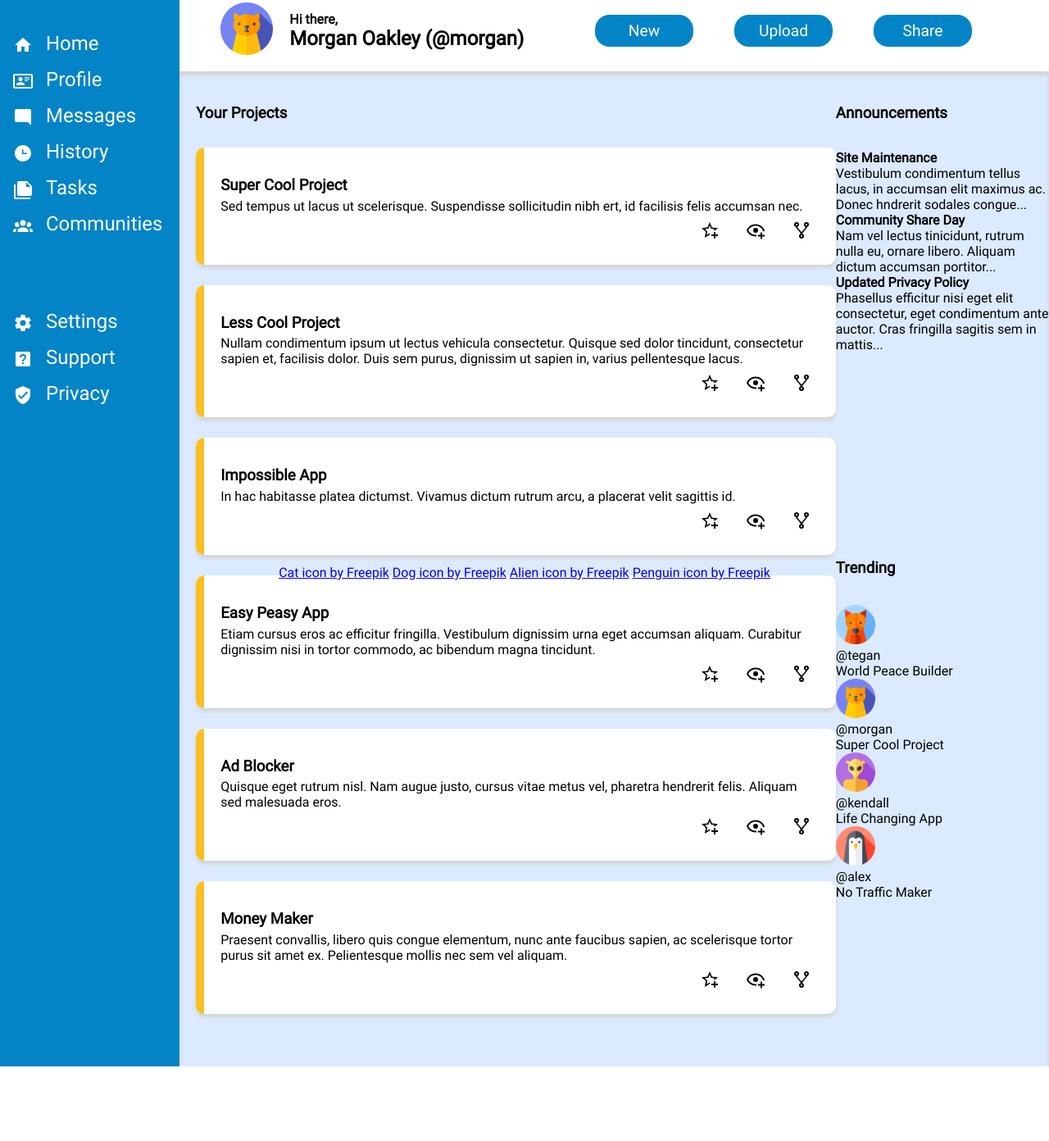
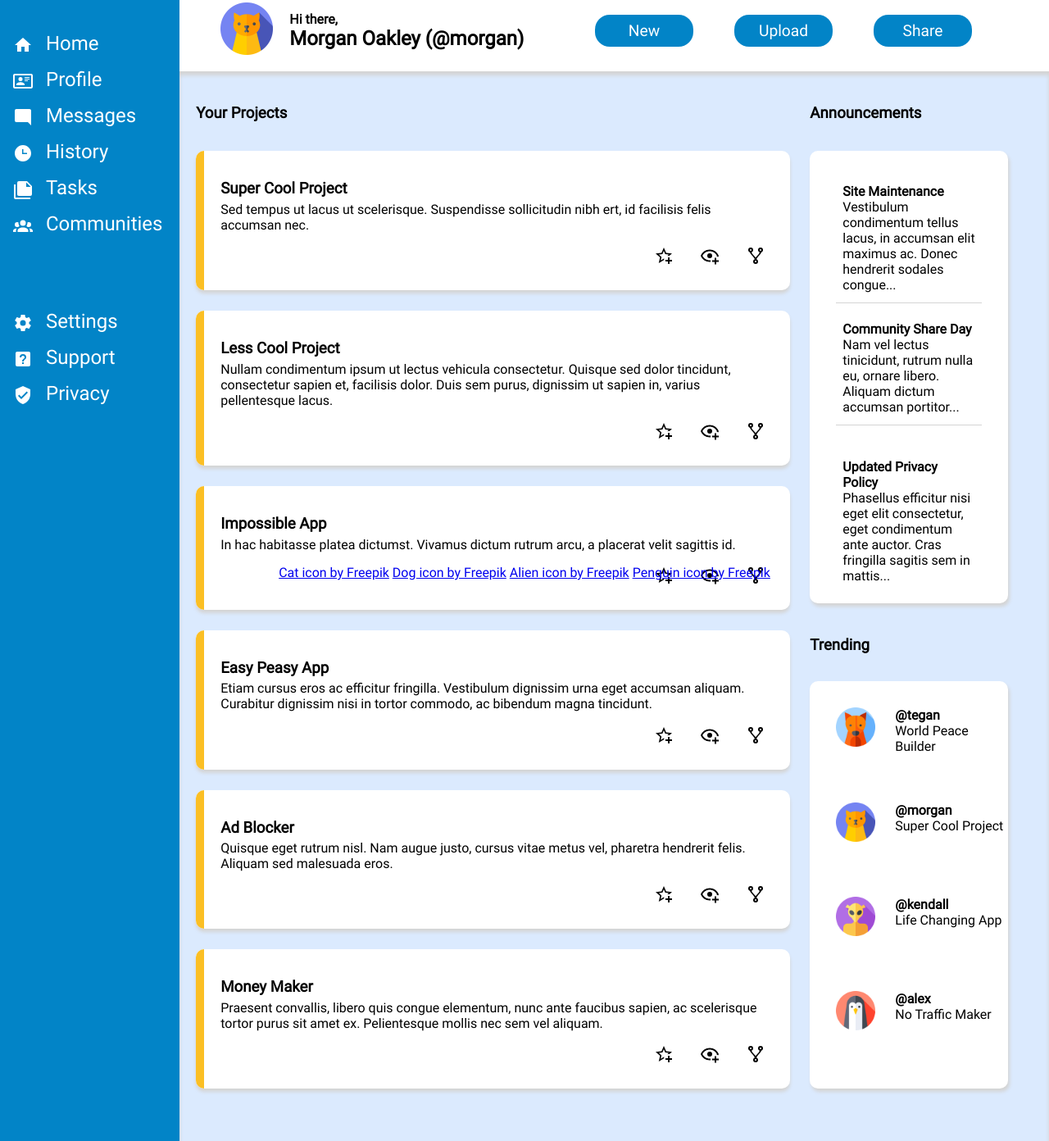
Before and after one commit to gnesayas/admin-dashboard, a plain HTML site: page index.html in a window 1280 px wide. Shown: the part 92-1484 px from the top of the page at 82% size. Before the commit the page ends 1393 px from the top, so only its background shows below. Drawn offline with Linux system fonts and the light colour scheme.

Commit message:
Complete styling the Announcements and Trending sections

```diff
--- a/index.html
+++ b/index.html
@@ -135,12 +135,13 @@
                 </div>
             </div>
             <div class="announcetrending">
+                <h3>Announcements</h3>
+                <div class="announcetrending-container">
                     <div class="announcements">
-                    <h3>Announcements</h3>
-                    <div class="announcement-container">
                         <div class="announce-card">
                             <h4>Site Maintenance</h4>
-                            <p>Vestibulum condimentum tellus lacus, in accumsan elit maximus ac. Donec hndrerit sodales
+                            <p>Vestibulum condimentum tellus lacus, in accumsan elit maximus ac. Donec hendrerit
+                                sodales
                                 congue...</p>
                         </div>
                         <div class="announce-card">
@@ -154,36 +155,36 @@
                                 fringilla sagitis sem in mattis...</p>
                         </div>
                     </div>
-                </div>
                     <div class="trending">
                         <h3>Trending</h3>
                         <div class="trending-container">
                             <div class="trending-card">
                                 <div><img class="profile-icon" src="img/dog_4322992.png"></div>
                                 <div>
-                                <div>@tegan</div>
+                                    <h4>@tegan</h4>
                                     <div>World Peace Builder</div>
                                 </div>
                             </div>
                             <div class="trending-card">
                                 <div><img class="profile-icon" src="img/cat_2716324.png"></div>
                                 <div>
-                                <div>@morgan</div>
+                                    <h4>@morgan</h4>
                                     <div>Super Cool Project</div>
                                 </div>
                             </div>
                             <div class="trending-card">
                                 <div><img class="profile-icon" src="img/alien_6695233.png"></div>
                                 <div>
-                                <div>@kendall</div>
+                                    <h4>@kendall</h4>
                                     <div>Life Changing App</div>
                                 </div>
                             </div>
                             <div class="trending-card">
                                 <div><img class="profile-icon" src="img/penguin_8237649.png"></div>
                                 <div>
-                                <div>@alex</div>
+                                    <h4>@alex</h4>
                                     <div>No Traffic Maker</div>
+                                </div>
                             </div>
                         </div>
                     </div>
--- a/styles.css
+++ b/styles.css
@@ -118,8 +118,10 @@ button {
 .main-content {
     display: grid;
     grid-template-columns: 3fr 1fr;
+    gap: 24px;
     background-color: #dbeafe;
     padding-top: 40px;
+    padding-right: 50px;
     padding-bottom: 64px;
     padding-left: 20px;
     box-shadow: 0px 5px 5px inset #d4d4d4;
@@ -157,12 +159,36 @@ button {
 
 .announcetrending {
     display: grid;
+    grid-template-rows: 1fr 20fr;
+}
+
+.announcetrending-container {
+    display: grid;
     grid-template-rows: 1fr 1fr;
+    gap: 40px;
 }
 
 .announcements {
     display: grid;
-    grid-template-rows: 1fr 9fr;
+    grid-template-rows: repeat(3, 1fr);
+    background-color: white;
+    padding-top: 32px;
+    padding-right: 32px;
+    padding-bottom: 16px;
+    padding-left: 32px;
+    border-radius: 10px;
+    box-shadow: 2px 4px 4px #d4d4d4;
+}
+
+.announce-card {
+    padding: 8px;
+}
+
+.announce-card:nth-child(1),
+.announce-card:nth-child(2) {
+    border-bottom: 1px solid #d4d4d4;
+    height: fit-content;
+    padding-bottom: 12px;
 }
 
 .trending {
@@ -170,6 +196,24 @@ button {
     grid-template-rows: 1fr 9fr;
 }
 
+.trending-container {
+    display: grid;
+    grid-template-rows: repeat(4, 1fr);
+    gap: 20px;
+    background-color: white;
+    padding-top: 32px;
+    padding-bottom: 24px;
+    padding-left: 32px;
+    border-radius: 10px;
+    box-shadow: 2px 4px 4px #d4d4d4;
+}
+
+.trending-card {
+    display: grid;
+    grid-template-columns: 3rem 1fr;
+    gap: 24px;
+}
+
 .footer {
     position: fixed;
     justify-self: center;
```
Lines whose indentation alone changed are shown as unchanged.
